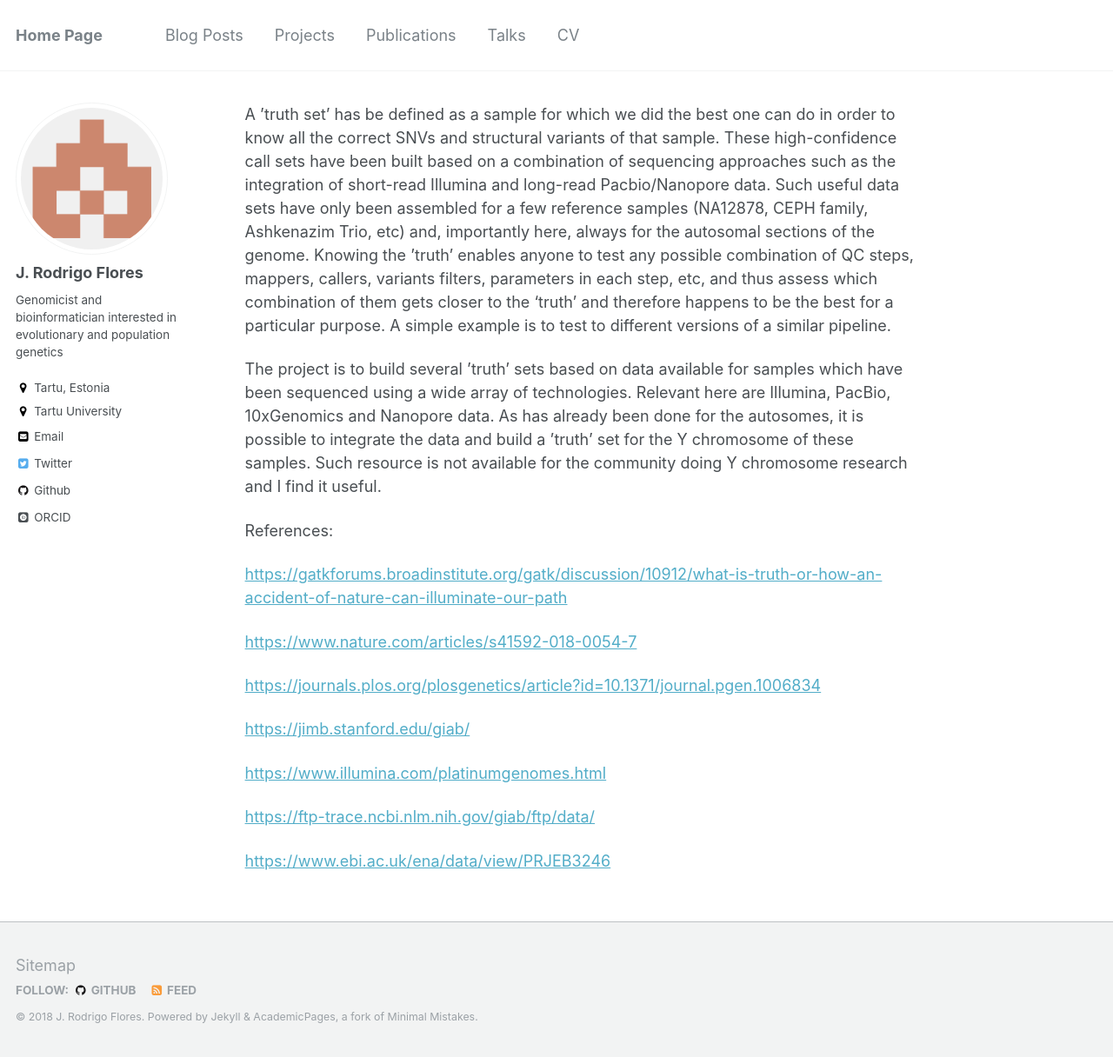
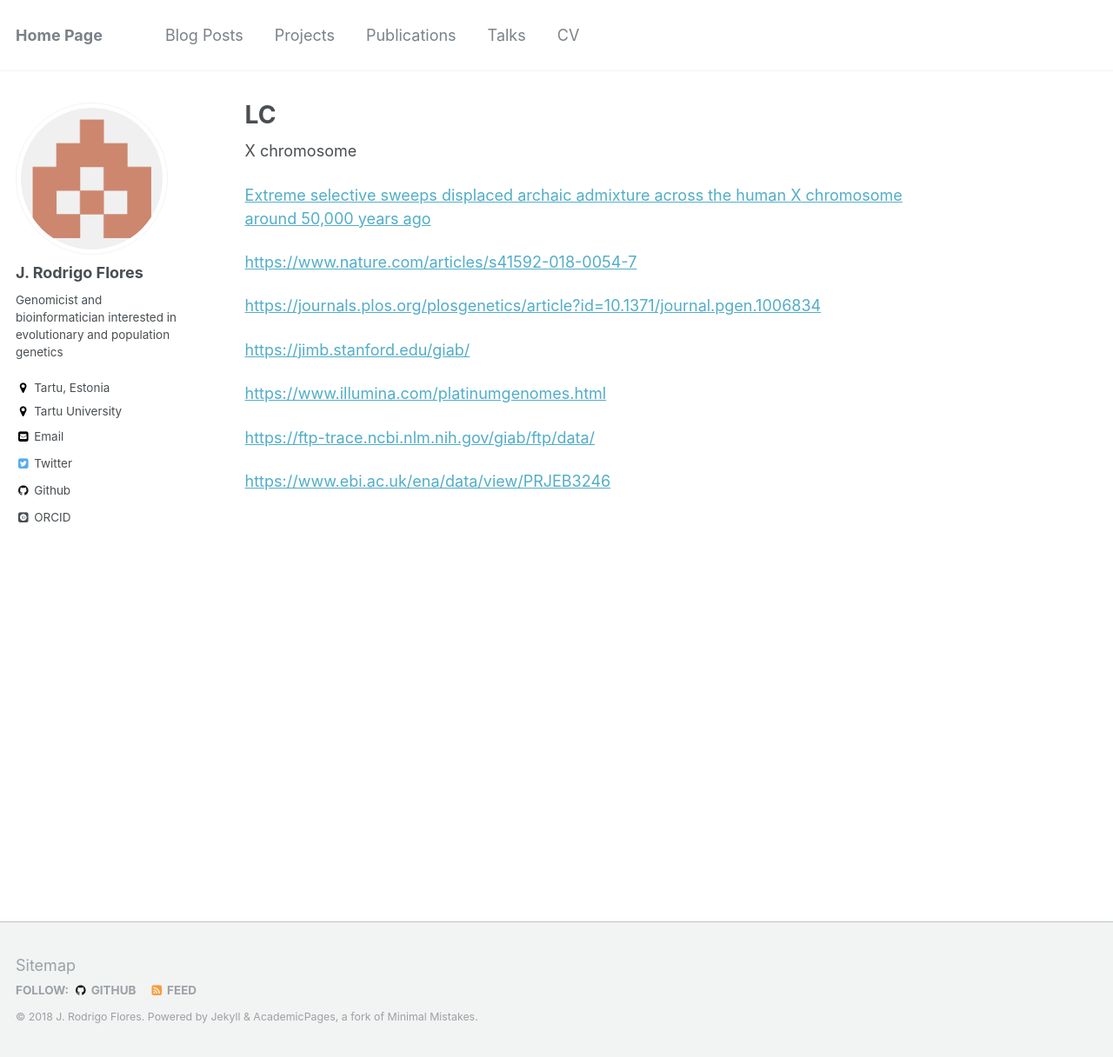
Before and after one commit to JRodrigoF/JRodrigoFlores.github.io, a Jekyll site: the page built from lc.md, in a window 1280 px wide and 1216 px high. Shown: the whole window at 87% size. Built offline with Jekyll 4.4.1, drawn with Linux system fonts in a browser that asks for light colours; some web fonts are replaced; our own code applies the rules of GitHub Pages for plain Markdown files.

Commit message:
Update lc.md

```diff
--- a/lc.md
+++ b/lc.md
@@ -1,11 +1,12 @@
-A ’truth set’ has be defined as a sample for which we did the best one can do in order to know all the correct SNVs and structural variants of that sample. These high-confidence call sets have been built based on a combination of sequencing approaches such as the integration of short-read Illumina and long-read Pacbio/Nanopore data. Such useful data sets have only been assembled for a few reference samples (NA12878, CEPH family, Ashkenazim Trio, etc) and, importantly here, always for the autosomal sections of the genome. Knowing the ’truth’ enables anyone to test any possible combination of QC steps, mappers, callers, variants filters, parameters in each step, etc, and thus assess which combination of them gets closer to the 'truth' and therefore happens to be the best for a particular purpose. A simple example is to test to different versions of a similar pipeline.
+---
+title: "LC"
+excerpt: " "
+collection: lc
+---
 
-The project is to build several ’truth' sets based on data available for samples which have been sequenced using a wide array of technologies. Relevant here are Illumina, PacBio, 10xGenomics and Nanopore data. As has already been done for the autosomes, it is possible to integrate the data and build a ’truth’ set for the Y chromosome of these samples. Such resource is not available for the community doing Y chromosome research and I find it useful.
+X chromosome
 
-
-References:
-
-[https://gatkforums.broadinstitute.org/gatk/discussion/10912/what-is-truth-or-how-an-accident-of-nature-can-illuminate-our-path](https://gatkforums.broadinstitute.org/gatk/discussion/10912/what-is-truth-or-how-an-accident-of-nature-can-illuminate-our-path)
+[Extreme selective sweeps displaced archaic admixture across the human X chromosome around 50,000 years ago](https://www.biorxiv.org/content/biorxiv/early/2018/12/23/503995.full.pdf)
 
 [https://www.nature.com/articles/s41592-018-0054-7](https://www.nature.com/articles/s41592-018-0054-7)
 
```
